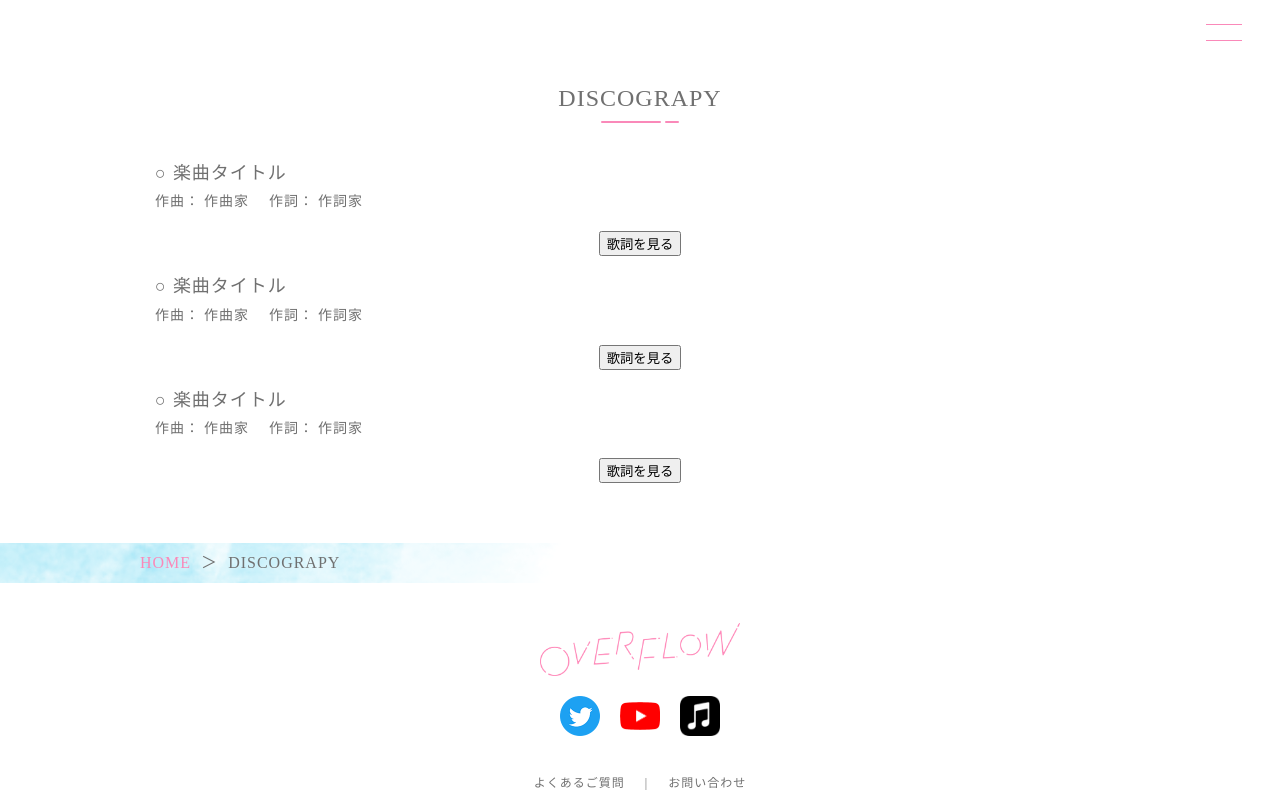
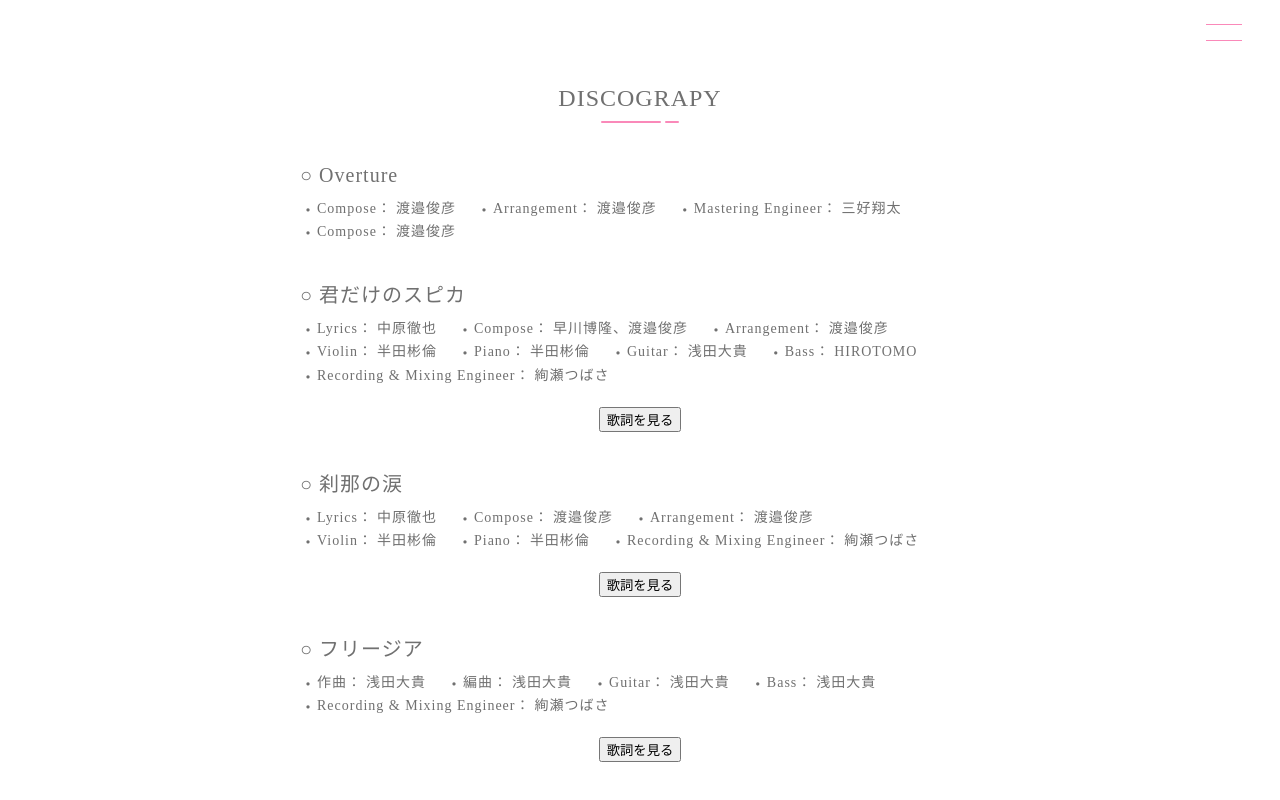
Before and after one commit to Junscana/overflowhp, a Nuxt app: page /discography in a window 1280 px wide. Shown: the top 800 px of the page. Built offline with nearby package versions, Linux system fonts and the light colour scheme; a web font is replaced by a local one.

Commit message:
【Discography】Fix：楽曲・楽曲情報修正、追加

```diff
--- a/pages/discography/index.vue
+++ b/pages/discography/index.vue
@@ -3,23 +3,17 @@
     <page-title title="discograpy" />
     <div class="page-body">
       <ul class="tune-list">
-        <li v-for="(tuneItem, index) in tuneList" :key="index" class="tune-list__item">
+        <li v-for="tuneItem in tuneList" :key="tuneItem.index" class="tune-list__item">
           <h2 class="tune-list__item__title">{{ tuneItem.title }}</h2>
           <ul class="tune-list__item__info">
-            <li class="tune-list__item__info__item">
+            <li v-for="infoItem in tuneItem.infoList" :key="infoItem.index" class="tune-list__item__info__item">
               <dl class="tune-list__item__info__item__inner">
-                <dt class="tune-list__item__info__item__inner__title">作曲</dt>
-                <dd class="tune-list__item__info__item__inner__content">{{ tuneItem.composer }}</dd>
-              </dl>
-            </li>
-            <li class="tune-list__item__info__item">
-              <dl class="tune-list__item__info__item__inner">
-                <dt class="tune-list__item__info__item__inner__title">作詞</dt>
-                <dd class="tune-list__item__info__item__inner__content">{{ tuneItem.lyricist }}</dd>
+                <dt class="tune-list__item__info__item__inner__title">{{ infoItem.title }}</dt>
+                <dd class="tune-list__item__info__item__inner__content">{{ infoItem.content }}</dd>
               </dl>
             </li>
           </ul>
-          <button class="tune-list__item__modal-btn help_link__button" @click="changeLyric(tuneItem.lyrics), openModal()">
+          <button v-if="tuneItem.hasLyrics" class="tune-list__item__modal-btn help_link__button" @click="changeLyric(tuneItem.lyrics), openModal()">
             歌詞を見る
           </button>
         </li>
@@ -62,22 +56,151 @@ export default {
       ],
       tuneList: [
         {
-          title: '楽曲タイトル',
-          composer: '作曲家',
-          lyricist: '作詞家',
-          lyrics: ''
+          index: 1,
+          title: 'Overture',
+          hasLyrics: false,
+          infoList: [
+            {
+              index: 1,
+              title: 'compose',
+              content: '渡邉俊彦'
+            },
+            {
+              index: 2,
+              title: 'arrangement',
+              content: '渡邉俊彦'
+            },
+            {
+              index: 3,
+              title: 'mastering engineer',
+              content: '三好翔太'
+            },
+            {
+
+              index: 4,
+              title: 'compose',
+              content: '渡邉俊彦'
+            }
+          ]
         },
         {
-          title: '楽曲タイトル',
-          composer: '作曲家',
-          lyricist: '作詞家',
-          lyrics: ''
+          index: 2,
+          title: '君だけのスピカ',
+          hasLyrics: true,
+          lyrics: '遠く離れたあなたの声が聞きたくて\nそんな悩みは　ワガママかな？\n伝えて　私は\nあなただけのスピカ\n\n窓の外に広がる空に\nいくつも隠れている\n小さな光\n\nずっと憧れてたから\n自分らしくいられる\nみんなのことを\n\n既読のまま\n返事を待ってる時間\n気持ちだけが\n空回りしていくよ\n忙しい？　わかってる\nだけど好きだ\n\n遠く離れたあなたの声が聞きたくて\n光とどけて　この長い夜を超えよう\nいちばん（いちばん）\n輝いていると　言ってほしかった\n\n言葉じゃなくちゃ\nわからない私だからさ\nそんな悩みは　ワガママかな？\n伝えて　私は\nあなただけのスピカ\n\n後になれば　些細なできごと\nわかっているけど　切ない\n\n次の話題わたしが考えなくちゃ\n待っていても恋は進まないから\nこんなにも　辛いのに\nやっぱ好きだ\n\nあなたの側で輝いている誰かより\n私に何ができるか迷ってしまうよ\n心は（心は）\n目には見えないし　いつも不安でさ\n\n時々みせる無邪気すぎる笑顔だけが\n星空の中ある目印\nいちばん輝く　理想の私\n\n何度も繰り返す昼と夜の続き\n眩しい街からは星もみえない\nそれでも届く日を信じて\n輝き続ける\n\n遠く離れて過ごす君の住む場所まで\n光とどけて　この長い夜を超えよう\nいちばん（いちばん）\n輝いていると　言ってほしかった\n\n言葉じゃなくちゃ\nわからない私だからさ\nそんな悩みは　ワガママかな？\nどんな（どんな）ことが（ことが）\n待ってる（この星空に）\nいちばん光る\nあなただけのスピカ',
+          infoList: [
+            {
+              index: 1,
+              title: 'lyrics',
+              content: '中原徹也'
+            },
+            {
+              index: 2,
+              title: 'compose',
+              content: '早川博隆、渡邉俊彦'
+            },
+            {
+              index: 3,
+              title: 'arrangement',
+              content: '渡邉俊彦'
+            },
+            {
+              index: 4,
+              title: 'violin',
+              content: '半田彬倫'
+            },
+            {
+              index: 5,
+              title: 'piano',
+              content: '半田彬倫'
+            },
+            {
+              index: 6,
+              title: 'guitar',
+              content: '浅田大貴'
+            },
+            {
+              index: 7,
+              title: 'bass',
+              content: 'HIROTOMO'
+            },
+            {
+              index: 8,
+              title: 'recording & mixing engineer',
+              content: '絢瀬つばさ'
+            }
+          ]
         },
         {
-          title: '楽曲タイトル',
-          composer: '作曲家',
-          lyricist: '作詞家',
-          lyrics: ''
+          index: 3,
+          title: '刹那の涙',
+          hasLyrics: true,
+          lyrics: '誰にでもあるよ　隠したいこと\n胸の奥のほう　ひとつやふたつ\n\n誰にも言わない　みんなそう言って\nいつの間にか　知られていくね\n\nなぜか初恋は（みんな）\n叶わないらしい（なんで？）\nそんなの納得できない（そうでしょ）\n追いかけてみたい（きっと）\nあのころの夢を（ずっと）\nそんな弱気な私にはさよなら\n（Goodbye me）\n\nまたたく間に世界は\n変わっていくパノラマ\nおいてかないでと願う\n\n誰もいない砂浜\n風が背中を押す\n波が聞いてくれる\n刹那に涙\n\nどこでもいい　ここじゃないどこかへ\n季節を追いかけ迷う街並み\n\n私だけひとり\n進めていない\n他人事みたいに思ってた\n\nイヤホンをすれば（ずっと）\n誰かの声にも（そっと）\n心は　圏外になるし（聞こえない）\nみんなみたいには（まだ）\n良いコになれない（やだ）\nわがままではダメと　わかってるけど\n（Goodbye me）\n\n幸せはいつだって\n手のひらのガラス玉\n優しく握りしめてた\n\n失くしてからはじめて\n大切だと気づく\n君がいない　余白\nさよなら涙\n\nGoodbye me\nまたたく間に世界は\n変わっていくパノラマ\nおいてかないでと願う（願う）\n\n誰もいない砂浜\n風が背中を押す\n波の（波の）音に（音に）消えてく\n刹那の涙',
+          infoList: [
+            {
+              index: 1,
+              title: 'lyrics',
+              content: '中原徹也'
+            },
+            {
+              index: 2,
+              title: 'compose',
+              content: '渡邉俊彦'
+            },
+            {
+              index: 3,
+              title: 'arrangement',
+              content: '渡邉俊彦'
+            },
+            {
+              index: 4,
+              title: 'violin',
+              content: '半田彬倫'
+            },
+            {
+              index: 5,
+              title: 'piano',
+              content: '半田彬倫'
+            },
+            {
+              index: 6,
+              title: 'recording & mixing engineer',
+              content: '絢瀬つばさ'
+            }
+          ]
+        },
+        {
+          index: 4,
+          title: 'フリージア',
+          hasLyrics: true,
+          lyrics: 'ねえ春の暮れが\n暖かいんだね\nこんな一人でいるのが\n静かで冷たいとは\n知らなかった\nぽつり囁くコトバは\n\n街路灯に照らした\n昔好きだった花だ\n\nもういないんだったね\nもういないんだあの日のTiny...\n好きな人と私は\n夏が来るね\n春が過ぎ去って行くんだねRainy...\n青い春と咲かないフリージア\n\nねえアスファルトに\n立つ陽炎\nこんな道すら愛しく\n恋しくなるなんてさ\n知らなかった\nぽつりつぶやくメロディ\n\nいつだってそばにいた\n昔好きだった歌だ\n\nもう少しだったね\nもう少しで届きそうなWindy...\nとても掴みたいもの\n夏が来たら\n少し背伸びをするんだねCorny...\n青い春と儚いフリージア\n\nきっと明日は\n雨も上がるから\n胸いっぱいに今を歌うよ\n\nもういないんだったね\nもういないんだあの日のTiny...\n好きな花と私は\n夏が来るね\n春が過ぎ去って行くんだねSunny\n青い春と咲かないフリージア',
+          infoList: [
+            {
+              index: 1,
+              title: '作曲',
+              content: '浅田大貴'
+            },
+            {
+              index: 2,
+              title: '編曲',
+              content: '浅田大貴'
+            },
+            {
+              index: 3,
+              title: 'guitar',
+              content: '浅田大貴'
+            },
+            {
+              index: 4,
+              title: 'bass',
+              content: '浅田大貴'
+            },
+            {
+              index: 5,
+              title: 'recording & mixing engineer',
+              content: '絢瀬つばさ'
+            }
+          ]
         }
       ]
     }
@@ -99,6 +222,7 @@ export default {
 <style lang="scss" scoped>
 .page-body {
   margin-top: 4rem;
+  max-width: 68rem;
 }
 
 .tune-list {
@@ -106,15 +230,13 @@ export default {
 }
 
 .tune-list__item {
-  margin-top: 2rem;
-
-  &:first-of-type {
-    margin-top: 0;
+  &+& {
+    margin-top: 4rem;
   }
 }
 
 .tune-list__item__title {
-  font-size: 1.8rem;
+  font-size: 2rem;
 
   &::before {
     content: '○';
@@ -123,23 +245,25 @@ export default {
 }
 
 .tune-list__item__info {
-  display: flex;
   margin-top: 1rem;
+  font-size: 1.6rem;
 
   &__item {
-    margin-left: 2rem;
+    display: flex;
 
-    &:first-of-type {
-      margin-left: 0;
+    &::before {
+      content: '・';
     }
   }
 }
 
 .tune-list__item__info__item__inner {
   display: flex;
+  flex-wrap: wrap;
 
   &__title {
     font-size: 1.4rem;
+    text-transform: capitalize;
   }
 
   &__title::after {
@@ -156,4 +280,19 @@ export default {
   display: block;
   margin: 2rem auto auto auto;
 }
+
+@media screen and (min-width: 769px) {
+  .tune-list {
+    padding: 0;
+  }
+  .tune-list__item__info {
+    display: flex;
+    flex-wrap: wrap;
+
+    &__item {
+      margin-top: 0.4rem;
+      margin-right: 2rem;
+    }
+  }
+}
 </style>
```
